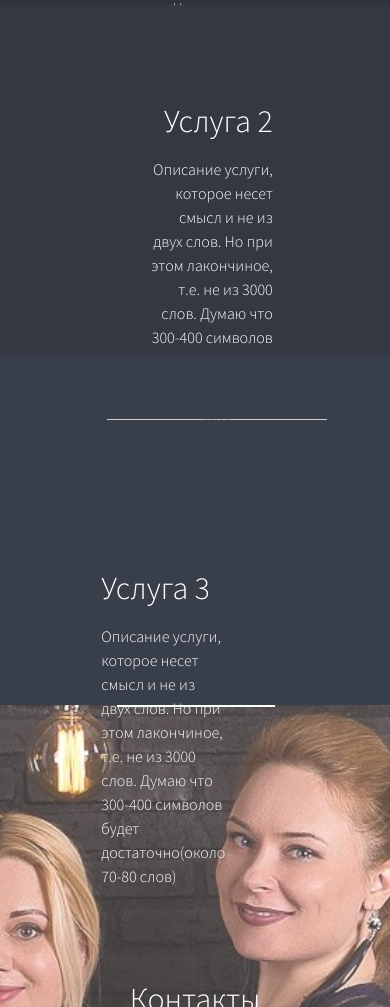
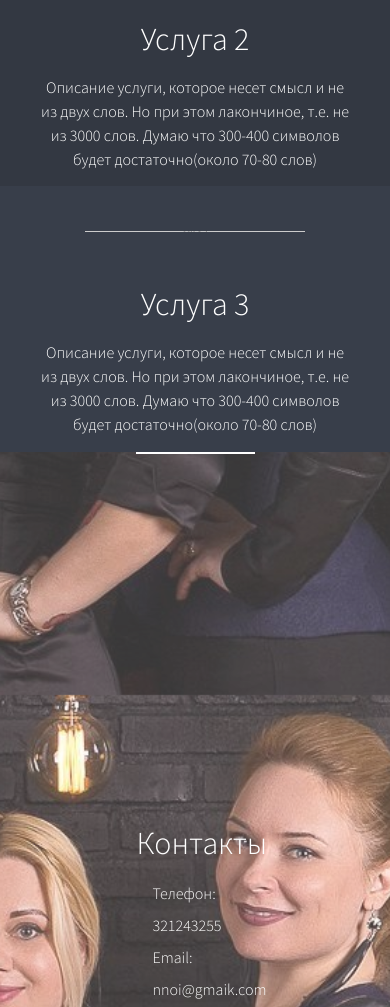
Before and after one commit to AleksGuslenko/Azariya, a plain HTML site: page index.html in a window 390 px wide. Shown: the part 993-2000 px from the top of the page. Drawn offline with Linux system fonts and the light colour scheme; placeholder pictures from the web are drawn by us.

Commit message:
Azariya_01  Мобильный вариант

```diff
--- a/app.css
+++ b/app.css
@@ -126,23 +126,26 @@ h1, h2, h3, p {
 
 .container_05 {
     background-color: rgba(255, 255, 255, 0.219);
-    height: 650px;
+    height: calc(100vh - 4rem);
     text-align: center;
+    display: flex;
+    flex-direction: column;
+    justify-content: space-between;
+    align-items: center;
 }
 
 .footer {
-    width: 40%;
-    height: 100%;
-    margin: 0 30%;
+    width: 30%;
+    margin: 0 30% 2%;
 }
 
 hr {
-    margin: 0 0 15rem 0;
-    width: 100%;
+    margin: 0;
+    width: 30%;
 }
 
 .footer h1 {
-    padding: 2rem 0;
+    margin: 10% 0;
 }
 
 .footer p {
@@ -160,7 +163,7 @@ input {
 }
 
 .infa_p {
-    margin: 3rem 0;
+    margin: 3rem 0 0;
     font-size: 0.75rem;
 }
 
@@ -199,5 +202,140 @@ input {
 
 }
 
-@media (min-width: 1000px) {
+@media (max-width: 750px) {
+html {
+    font-size: 12pt;
 }
+body {
+    background-image:  url("images/main-img.jpg") ;
+    background-position: 50% 3rem;
+    background-attachment: fixed;
+    background-size: cover;
+    background-repeat: no-repeat;
+}
+.container_01 {
+    height: 600px;
+    position: relative;
+}
+
+.front {
+    /* position:absolute; */
+    /* bottom:0; */
+    top: 5%;
+    right:0;
+    padding: 30% 10% 4%;
+}
+
+.text01 {
+    font-size: 3.5rem;
+    letter-spacing: 0.45rem;
+    padding: 2rem;
+}
+
+.text02 {
+    line-height: 2rem;
+}
+
+.button {
+    width: 24vw;
+    height: 6vw;
+    border-radius: 5vw;
+    border: none;
+    background-color: aqua;
+    letter-spacing: 0.5em;
+}
+
+.button:hover {
+    background-color: cadetblue;
+}
+
+.container_02 {
+    background-color: rgb(46, 50, 59);
+    height: 100%;
+}
+
+.img {
+    display: inline-block;
+    padding: 2rem;
+    margin-top: 0;
+}
+
+.img_01{
+    margin-left: 0;
+    float: none;
+}
+
+.service {
+    display: block;
+    width: 100%;
+    text-align: center;
+    font-size: 1rem;
+}
+
+.service_01 {
+    padding: 0 10% 4%;
+    margin-right:  0;
+    float: none;
+}
+
+/* .service h1 {
+    padding: 1rem 0;
+}
+
+.service p{
+    line-height: 1.5rem;
+} */
+
+.container_03 {
+    background-color: rgb(51, 56, 66);
+    height: 100%;
+    display: flex;
+    flex-direction: column-reverse;
+}
+
+.img_02{
+    margin-top: 0;
+    float: none;
+    margin-left:  0;
+    margin-right: 0;
+}
+
+.service_02 {
+    padding: 0 10% 4%;
+    float: none;
+    text-align: center;
+    margin-left: 0;
+
+}
+
+.container_04 {
+    background-color:rgb(56, 62, 74);
+    height: 100%;
+}
+
+.container_05 {
+    background-color: rgba(255, 255, 255, 0.219);
+    height: calc(100vh - 4rem);
+    text-align: center;
+}
+
+.footer {
+    /* padding-top: 3rem; */
+    /* width: 40%; */
+    /* height: 100%; */
+    /* margin: 0 30%; */
+}
+
+.footer h1 {
+    padding: 75% 0 2%;
+}
+
+.infa_p {
+    margin: 3rem 0 0;
+    font-size: 0.75rem;
+}
+
+.infa_p a{
+    color: #ffffff;
+}
+}
--- a/css.css
+++ b/css.css
@@ -84,7 +84,7 @@
     color: rgb(172, 96, 96);
 }
 
-@media (max-width: 750px) {
+@media (max-width: 800px) {
     #desktop-menu{
         display: none;
     }
@@ -97,14 +97,14 @@
     -moz-border-sizing: border-box;
     border-spacing: border-box;
   } */
-  @media (min-width: 750px){
+  @media (min-width: 800px){
     .memu-container {
       display: none;
 
   }
     }
 
-    @media (max-width: 750px) {
+    @media (max-width: 800px) {
     .memu-container {
       width: 200px;
       margin: 10px auto;
--- a/index.html
+++ b/index.html
@@ -124,8 +124,8 @@
     </div>
   </div>
   <div class="container_05 ">
+    <hr align="center" size="2" color="white">
     <div class="footer">
-      <hr align="center" size="2" color="white">
       <h1>
         Контакты
       </h1>
```
